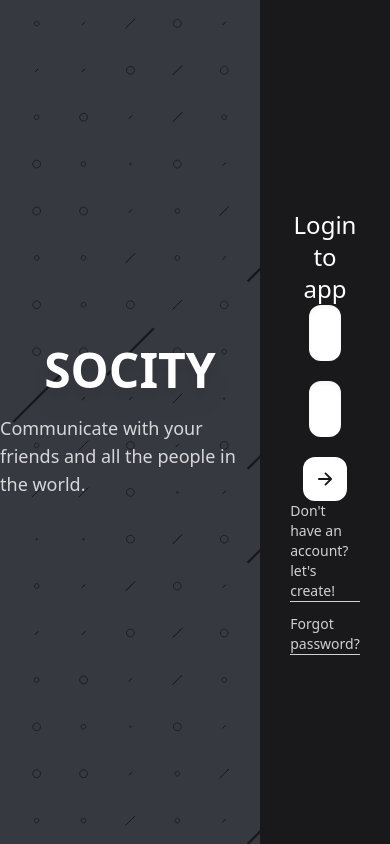
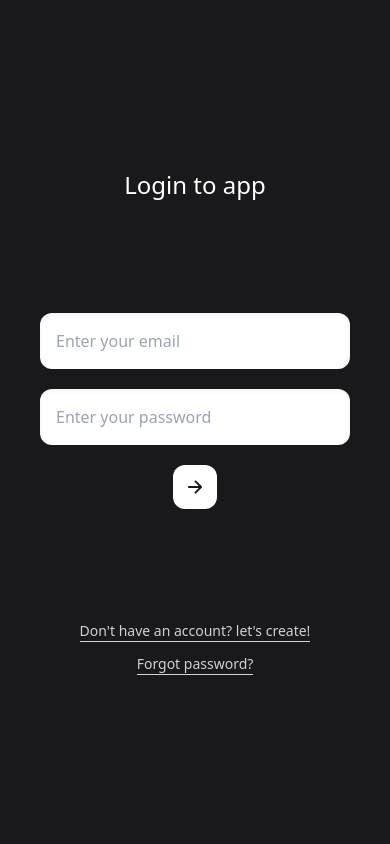
Before and after one commit to hasancelikoglu/SocityWebProject, a Next.js app in the folder client/: page /login in a window 390 px wide. Built offline with nearby package versions, Linux system fonts and the light colour scheme.

Commit message:
feat: responsive login page

```diff
--- a/client/components/login-card/index.js
+++ b/client/components/login-card/index.js
@@ -3,7 +3,7 @@ import { IoArrowForward } from "react-icons/io5";
 
 export default function LoginCard() {
 	return (
-		<div className="w-1/3 h-3/5 flex flex-col items-center justify-between py-10 px-16">
+		<div className="w-[500px] h-3/5 flex flex-col items-center justify-between px-5 m-5">
 			<h1 className="text-center text-white-full text-2xl font-light">
 				Login to app
 			</h1>
--- a/client/components/sprinkle/index.js
+++ b/client/components/sprinkle/index.js
@@ -2,7 +2,7 @@ import Image from "next/image";
 
 export default function Sprinkle() {
 	return (
-		<div className="w-2/3 h-screen relative">
+		<div className="w-full h-screen relative hidden md:block">
 			<Image
 				src="/sprinkle.svg"
 				fill
```
